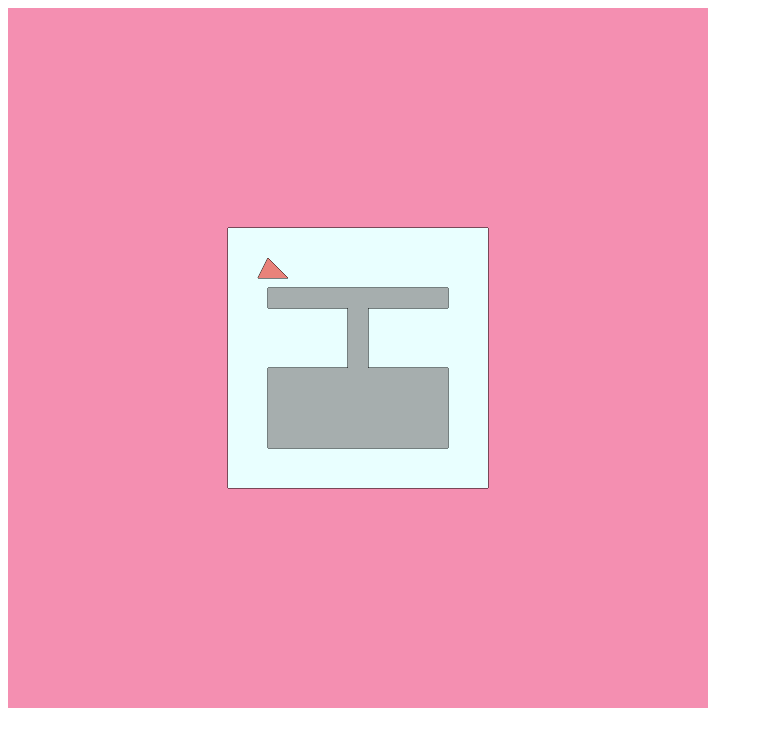
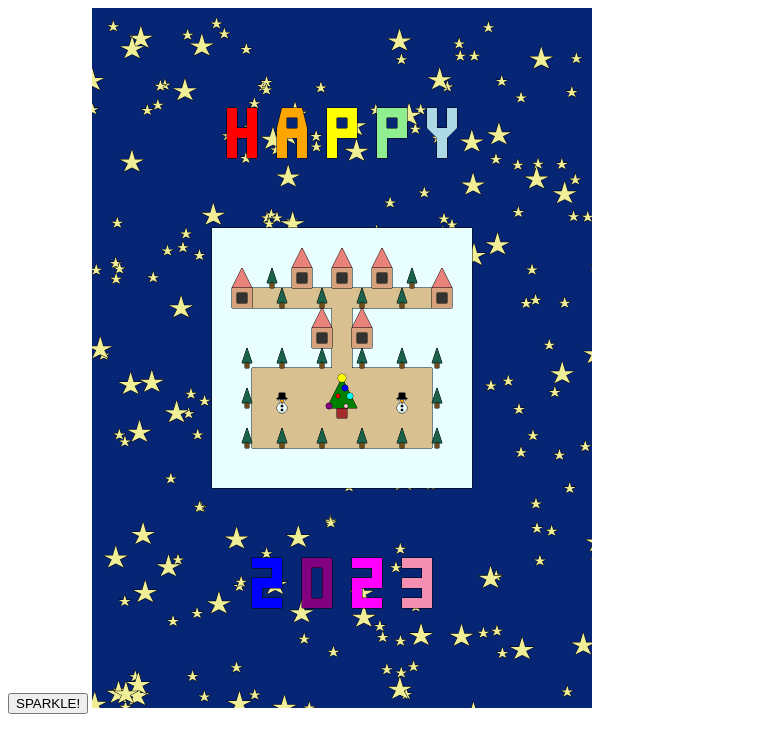
Before and after one commit to Astrid35829/M2_prog_js, a plain HTML site: page eindopdrachtgame/index.html in a window 1280 px wide. Shown: the whole page, without its empty margins (0-763 px from the left). Drawn offline with Linux system fonts and the light colour scheme.

Commit message:
added classes, button

```diff
--- /dev/null
+++ b/eindopdrachtgame/BoomRenderer.js
@@ -0,0 +1,97 @@
+export class Boom{
+    tekenBoom(g, x, y){
+        //blad
+        g.beginPath()
+        g.fillStyle = "#1a6249";
+        g.moveTo(x,y);
+        g.lineTo(x-5, y+15);
+        g.lineTo(x+5, y+15);
+        g.closePath();
+        g.stroke();
+        g.fill();
+
+        //stam
+        g.beginPath()
+        g.fillStyle = "#6e4c1b";
+        g.moveTo(x-2, y+15);
+        g.lineTo(x-2, y+20);
+        g.lineTo(x+2, y+20);
+        g.lineTo(x+2, y+15);
+        g.closePath();
+        g.stroke();
+        g.fill();
+    }
+}
+
+export class Kerstboom{
+    tekenKerstboom(g, x, y){
+        //stump
+        g.beginPath()
+        g.fillStyle = "brown";
+        g.moveTo(x-5, y+30);
+        g.lineTo(x-5, y+40);
+        g.lineTo(x+5, y+40);
+        g.lineTo(x+5, y+30);
+        g.closePath();
+        g.stroke();
+        g.fill();
+
+        //naalden
+        g.beginPath()
+        g.fillStyle = "green";
+        g.moveTo(x, y);
+        g.lineTo(x-15, y +30);
+        g.lineTo(x+15, y+30);
+        g.closePath();
+        g.stroke();
+        g.fill();
+
+        //ball
+        g.beginPath();
+        g.fillStyle = "yellow";
+        g.arc(x, y, 4,0,Math.PI*2);
+        g.stroke();
+        g.fill();
+        g.closePath();
+
+        //ball 2
+        g.beginPath();
+        g.fillStyle = "red";
+        g.arc(x-4, y+18, 2,0,Math.PI*2);
+        g.stroke();
+        g.fill();
+        g.closePath();
+
+        //ball 3
+        g.beginPath();
+        g.fillStyle = "pink";
+        g.arc(x+4, y+28, 2,0,Math.PI*2);
+        g.stroke();
+        g.fill();
+        g.closePath();
+
+        // ball 4
+        g.beginPath();
+        g.fillStyle = "purple";
+        g.arc(x-13, y+28, 3,0,Math.PI*2);
+        g.stroke();
+        g.fill();
+        g.closePath();
+
+        //ball 5
+        g.beginPath();
+        g.fillStyle = "cyan";
+        g.arc(x+8, y+18, 3,0,Math.PI*2);
+        g.stroke();
+        g.fill();
+        g.closePath();
+
+        //ball 6
+        g.beginPath();
+        g.fillStyle = "blue";
+        g.arc(x+3, y+10, 3,0,Math.PI*2);
+        g.stroke();
+        g.fill();
+        g.closePath();
+    }
+}
--- /dev/null
+++ b/eindopdrachtgame/HuisRenderer.js
@@ -0,0 +1,39 @@
+export class Huis{
+    tekenHuis(g,x,y)
+    {
+        // dak
+        g.beginPath()
+        g.fillStyle = "#E8827A";
+        g.moveTo(x,y);
+        g.lineTo(x+20,y);
+        g.lineTo(x+10,y-20);
+        g.closePath();
+        g.stroke();
+        g.fill();
+
+        // huisblok
+        g.beginPath()
+        g.fillStyle = "#d6a17d";
+        g.moveTo(x,y);
+        g.lineTo(x, y+20);
+        g.lineTo(x+20,y+20);
+        g.lineTo(x+20,y);
+        g.closePath();
+        g.stroke();
+        g.fill();
+    }
+
+    tekenRaam(g,x,y,b)
+    {
+         //raam
+         g.beginPath()
+         g.fillStyle = b;
+         g.moveTo(x+5, y+5);
+         g.lineTo(x+5,y+15);
+         g.lineTo(x+15, y+15);
+         g.lineTo(x+15, y+5);
+         g.closePath();
+         g.stroke();
+         g.fill();
+    }
+}
--- /dev/null
+++ b/eindopdrachtgame/LetterRenderer.js
@@ -0,0 +1,169 @@
+export class Letters{
+    tekenH(g,x,y){
+        //h
+        g.beginPath()
+        g.fillStyle = "red";
+        g.moveTo(x,y);
+        g.lineTo(x, y+50);
+        g.lineTo(x+10, y+50);
+        g.lineTo(x+10, y+30);
+        g.lineTo(x+20, y+30);
+        g.lineTo(x+20, y+50);
+        g.lineTo(x+30, y+50);
+        g.lineTo(x+30, y);
+        g.lineTo(x+20,y);
+        g.lineTo(x+20, y+20);
+        g.lineTo(x+10, y+20);
+        g.lineTo(x+10,y);
+        g.closePath();
+        g.stroke();
+        g.fill();
+    }
+
+    tekenA(g, x, y, b){
+        //a
+        g.beginPath()
+        g.fillStyle = "orange";
+        g.moveTo(x+5,y);
+        g.lineTo(x,y+20);
+        g.lineTo(x,y+50);
+        g.lineTo(x+10, y+50);
+        g.lineTo(x+10, y+30);
+        g.lineTo(x+20, y+30);
+        g.lineTo(x+20, y+50);
+        g.lineTo(x+30, y+50);
+        g.lineTo(x+30, y+20);
+        g.lineTo(x+25, y);
+        g.closePath();
+        g.stroke();
+        g.fill();
+
+        // a-hole
+        g.beginPath()
+        g.fillStyle = b;
+        g.beginPath();
+        g.moveTo(x+10, y+10);
+        g.lineTo(x+10,y+20);
+        g.lineTo(x+20, y+20);
+        g.lineTo(x+20, y+10);
+        g.closePath();
+        g.stroke();
+        g.fill();
+    }
+
+    tekenP(g,x,y,b,c){
+        //p
+        g.beginPath();
+        g.fillStyle = c;
+        g.moveTo(x,y);
+        g.lineTo(x,y+50);
+        g.lineTo(x+10,y+50);
+        g.lineTo(x+10,y+30);
+        g.lineTo(x+30,y+30);
+        g.lineTo(x+30,y);
+        g.closePath();
+        g.stroke();
+        g.fill();
+
+        //p-hole
+        g.beginPath()
+        g.fillStyle = b;
+        g.beginPath();
+        g.moveTo(x+10, y+10);
+        g.lineTo(x+10,y+20);
+        g.lineTo(x+20, y+20);
+        g.lineTo(x+20, y+10);
+        g.closePath();
+        g.stroke();
+        g.fill();
+    }
+
+    tekenY(g,x,y){
+        //y
+        g.beginPath()
+        g.fillStyle = "lightblue";
+        g.moveTo(x,y);
+        g.lineTo(x,y+20);
+        g.lineTo(x+10, y+30);
+        g.lineTo(x+10,y+50);
+        g.lineTo(x+20,y+50);
+        g.lineTo(x+20, y+30);
+        g.lineTo(x+30,y+20);
+        g.lineTo(x+30, y);
+        g.lineTo(x+20, y);
+        g.lineTo(x+20, y+20);
+        g.lineTo(x+10, y+20);
+        g.lineTo(x+10, y);
+        g.closePath();
+        g.stroke();
+        g.fill();
+    }
+}
+
+export class Nummers
+{
+    teken2(g,x,y,c){
+        // 2
+        g.beginPath()
+        g.fillStyle = c;
+        g.moveTo(x,y);
+        g.lineTo(x,y+10);
+        g.lineTo(x+20,y+10);
+        g.lineTo(x+20, y+20);
+        g.lineTo(x,y+20);
+        g.lineTo(x, y+50);
+        g.lineTo(x+30, y+50);
+        g.lineTo(x+30, y+40);
+        g.lineTo(x+10, y+40);
+        g.lineTo(x+10, y+30);
+        g.lineTo(x+30, y+30);
+        g.lineTo(x+30, y);
+        g.closePath();
+        g.stroke();
+        g.fill();
+    }
+
+    teken0(g,x,y,b){
+        //0
+        g.beginPath()
+        g.fillStyle = "purple";
+        g.moveTo(x,y);
+        g.lineTo(x,y+50);
+        g.lineTo(x+30, y+50);
+        g.lineTo(x+30, y);
+        g.closePath();
+        g.stroke();
+        g.fill();
+
+        //0-hole
+        g.beginPath()
+        g.fillStyle = b;
+        g.moveTo(x+10, y+10);
+        g.lineTo(x+10, y+40);
+        g.lineTo(x+20, y+40);
+        g.lineTo(x+20, y+10);
+        g.closePath();
+        g.stroke();
+        g.fill();
+    }
+
+    teken3(g,x,y){
+        g.beginPath()
+        g.fillStyle = "#F48FB1";
+        g.moveTo(x,y);
+        g.lineTo(x, y+10);
+        g.lineTo(x+20, y+10);
+        g.lineTo(x+20,y+20);
+        g.lineTo(x,y+20);
+        g.lineTo(x,y+30);
+        g.lineTo(x+20, y+30);
+        g.lineTo(x+20,y+40);
+        g.lineTo(x, y+40);
+        g.lineTo(x,y+50);
+        g.lineTo(x+30, y+50);
+        g.lineTo(x+30, y);
+        g.closePath();
+        g.stroke();
+        g.fill();
+    }
+}
--- /dev/null
+++ b/eindopdrachtgame/LightRandom.js
@@ -0,0 +1,41 @@
+
+export class Color {
+    randomGetal() {
+        let random = Math.floor(Math.random() * 6) + 1;
+        return random;
+    }
+
+    rollNumber() {
+        let number = this.randomGetal();
+
+        if (number == 1) {
+            number = "red";
+        }
+
+        if (number == 2) {
+            number = "orange";
+        }
+
+        if (number == 3) {
+            number = "yellow";
+        }
+
+        if (number == 4) {
+            number = "green";
+        }
+
+        if (number == 5) {
+            number = "cyan";
+        }
+
+        if (number == 6) {
+            number =="purple";
+        }
+
+        if (number == 7) {
+            number = "pink";
+        }
+
+        return number
+    }
+}
--- /dev/null
+++ b/eindopdrachtgame/SnowmanRenderer.js
@@ -0,0 +1,61 @@
+export class Snowman{
+    tekenSnowman(g, x, y){
+        //base
+        g.beginPath();
+        g.fillStyle = "#E9FFFF";
+        g.arc(x, y, 5,0,Math.PI*2);
+        g.stroke();
+        g.fill();
+        g.closePath();
+
+        //head
+        g.beginPath();
+        g.fillStyle = "#E9FFFF";
+        g.arc(x, y-8, 3,0,Math.PI*2);
+        g.stroke();
+        g.fill();
+        g.closePath();
+
+        //button 1
+        g.beginPath();
+        g.fillStyle = "black";
+        g.arc(x, y+2, 1,0,Math.PI*2);
+        g.stroke();
+        g.fill();
+        g.closePath();
+
+        //button 2
+        g.beginPath();
+        g.fillStyle = "black";
+        g.arc(x, y-2, 1,0,Math.PI*2);
+        g.stroke();
+        g.fill();
+        g.closePath();
+
+        //carrot
+        g.beginPath()
+        g.fillStyle = "orange";
+        g.moveTo(x-2, y-8);
+        g.lineTo(x, y-5);
+        g.lineTo(x+2, y-8);
+        g.closePath();
+        g.stroke();
+        g.fill();
+
+        //hat
+        g.beginPath()
+        g.fillStyle = "black";
+        g.moveTo(x-3, y-15);
+        g.lineTo(x-3, y-10);
+        g.lineTo(x-5, y-10);
+        g.lineTo(x-5, y-9);
+        g.lineTo(x+5, y-9);
+        g.lineTo(x+5, y-10);
+        g.lineTo(x+3, y-10);
+        g.lineTo(x+3, y-15);
+        g.closePath();
+        g.stroke();
+        g.fill();
+
+    }
+}
--- /dev/null
+++ b/eindopdrachtgame/StarRenderer.js
@@ -0,0 +1,42 @@
+export class Star1Renderer{
+    tekenStar1(g,x,y)
+    {
+        g.beginPath();
+        g.fillStyle = "#f0ee97";
+        g.moveTo(x, y);
+        g.lineTo(x - 1.5, y + 5);
+        g.lineTo(x - 6, y + 5);
+        g.lineTo(x - 2, y + 7);
+        g.lineTo(x - 4, y + 11);
+        g.lineTo(x, y + 9);
+        g.lineTo(x + 4, y + 11);
+        g.lineTo(x + 2 , y + 7);
+        g.lineTo(x + 6, y + 5);
+        g.lineTo(x + 1.5, y + 5);
+        g.closePath();
+        g.stroke();
+        g.fill();
+    }
+}
+
+export class Star2Renderer
+{
+    tekenStar2(g,x,y)
+    {
+        g.beginPath();
+        g.fillStyle = "#f0ee97";
+        g.moveTo(x, y);
+        g.lineTo(x - 3, y + 10);
+        g.lineTo(x - 12, y + 10);
+        g.lineTo(x - 4, y + 14);
+        g.lineTo(x - 8, y + 22);
+        g.lineTo(x, y + 18);
+        g.lineTo(x + 8, y + 22);
+        g.lineTo(x + 4 , y + 14);
+        g.lineTo(x + 12, y + 10);
+        g.lineTo(x + 3, y + 10);
+        g.closePath();
+        g.stroke();
+        g.fill();
+    }
+}
--- a/eindopdrachtgame/app.js
+++ b/eindopdrachtgame/app.js
@@ -1,3 +1,10 @@
+import { Star1Renderer, Star2Renderer} from "./StarRenderer.js";
+import {Boom, Kerstboom} from "./BoomRenderer.js";
+import {Snowman} from "./SnowmanRenderer.js";
+import {Huis} from "./HuisRenderer.js";
+import {Letters, Nummers} from "./LetterRenderer.js";
+import {Color} from "./LightRandom.js";
+// DONT FORGET THE .js WHILE IMPORTING STUFF CUZ VSCODE AUTOCOMPLETES IT WITHOUUUUUUUT... Was stuck for a while on it...
 class App
 {
     runApplication()
@@ -6,66 +13,156 @@ class App
         let g = canvas.getContext("2d");
         console.log(canvas);
 
+        let b = "#062575";
 
-        this.tekenAchtergrond(g);
-        this.tekenWeg(g);
-        this.tekenHuis(g,250,260)
+        this.tekenAchtergrond(g,0, 0, b);
+
+        let star1 = new Star1Renderer();
+        let star2 = new Star2Renderer();
+
+        for(let i = 0; i < 300; i++){
+            let x = Math.random()*1000;
+            let y = Math.random()*700;
+            star1.tekenStar1(g, x, y);
+        }
+
+        for(let i = 0; i < 150; i++){
+            let x = Math.random()*1000;
+            let y = Math.random()*700;
+            star2.tekenStar2(g, x, y);
+        }
+
+        this.tekenSnow(g, 120,220);
+
+        this.tekenWeg(g,160,280);
+
+        let huis = new Huis();
+
+        huis.tekenHuis(g,140,280);
+        huis.tekenHuis(g,200,260);
+        huis.tekenHuis(g,240,260);
+        huis.tekenHuis(g,280,260);
+        huis.tekenHuis(g,340,280);
+        huis.tekenHuis(g,220,320);
+        huis.tekenHuis(g,260,320);
+
+        huis.tekenRaam(g,140,280, "#333");
+        huis.tekenRaam(g,200,260, "#333");
+        huis.tekenRaam(g,240,260, "#333");
+        huis.tekenRaam(g,280,260, "#333");
+        huis.tekenRaam(g,340,280, "#333");
+        huis.tekenRaam(g,220,320, "#333");
+        huis.tekenRaam(g,260,320, "#333");
+
+        let knop = document.getElementById("js--sparkle");
+        knop.addEventListener('click', ()=>{
+        let light = new Color().rollNumber();
+            huis.tekenRaam(g,140,280, light);
+            huis.tekenRaam(g,200,260, light);
+            huis.tekenRaam(g,240,260, light);
+            huis.tekenRaam(g,280,260, light);
+            huis.tekenRaam(g,340,280, light);
+            huis.tekenRaam(g,220,320, light);
+            huis.tekenRaam(g,260,320, light);
+        });
+
+        let boom = new Boom();
+
+        boom.tekenBoom(g, 155, 340);
+        boom.tekenBoom(g, 155, 380);
+        boom.tekenBoom(g, 155, 420);
+        boom.tekenBoom(g, 190, 420);
+        boom.tekenBoom(g, 230, 420);
+        boom.tekenBoom(g, 270, 420);
+        boom.tekenBoom(g, 310, 420);
+        boom.tekenBoom(g, 345, 420);
+        boom.tekenBoom(g, 345, 380);
+        boom.tekenBoom(g, 345, 340);
+        boom.tekenBoom(g, 190, 340);
+        boom.tekenBoom(g, 230, 340);
+        boom.tekenBoom(g, 270, 340);
+        boom.tekenBoom(g, 310, 340);
+        boom.tekenBoom(g, 180, 260);
+        boom.tekenBoom(g, 320, 260);
+        boom.tekenBoom(g, 190, 280);
+        boom.tekenBoom(g, 230, 280);
+        boom.tekenBoom(g, 270, 280);
+        boom.tekenBoom(g, 310, 280);
+
+        let snowman = new Snowman();
+
+        snowman.tekenSnowman(g, 190, 400);
+        snowman.tekenSnowman(g, 310, 400);
+
+        let kerstboom = new Kerstboom();
+
+        kerstboom.tekenKerstboom(g,250,370);
+
+        let letter = new Letters();
+
+        letter.tekenH(g, 135, 100);
+
+        letter.tekenA(g,185,100,b);
+
+        letter.tekenP(g,235,100, b, 'yellow');
+        letter.tekenP(g,285,100, b, 'lightgreen');
+
+        letter.tekenY(g, 335, 100);
+
+        let nummer = new Nummers();
+
+        nummer.teken2(g, 160, 550, 'blue');
+        nummer.teken2(g, 260, 550, 'magenta');
+
+        nummer.teken0(g, 210, 550,b);
+
+        nummer.teken3(g,310,550);
     }
 
-    tekenAchtergrond(g)
+    tekenAchtergrond(g, x, y, b)
     {
         //achtergrond
         g.beginPath()
-        g.fillStyle = "#F48FB1";
-        g.moveTo(0,0);
-        g.lineTo(0,700);
-        g.lineTo(700,700);
-        g.lineTo(700,0);
-        g.closePath();
-        g.stroke();
-        g.fill();
-
-        //snow
-        g.beginPath()
-        g.fillStyle = "#E9FFFF";
-        g.moveTo(220,220);
-        g.lineTo(220,480);
-        g.lineTo(480,480);
-        g.lineTo(480,220);
+        g.fillStyle = b;
+        g.moveTo(x,y);
+        g.lineTo(x,y+700);
+        g.lineTo(x+500,y+700);
+        g.lineTo(x+500,y);
         g.closePath();
         g.stroke();
         g.fill();
     }
 
-    tekenWeg(g)
-    {
+    tekenSnow(g,x,y){
+
+        //snow
         g.beginPath()
-        g.fillStyle = "#A6AEAE";
-        g.moveTo(260,280);
-        g.lineTo(260,300);
-        g.lineTo(340,300);
-        g.lineTo(340,360);
-        g.lineTo(260,360);
-        g.lineTo(260,440);
-        g.lineTo(440,440);
-        g.lineTo(440,360);
-        g.lineTo(360,360);
-        g.lineTo(360,300);
-        g.lineTo(440,300);
-        g.lineTo(440,280);
+        g.fillStyle = "#E9FFFF";
+        g.moveTo(x,y);
+        g.lineTo(x,y+260);
+        g.lineTo(x+260, y+260);
+        g.lineTo(x+260,y);
         g.closePath();
         g.stroke();
         g.fill();
     }
 
-    tekenHuis(g,y,x)
+    tekenWeg(g,x,y)
     {
-        //dak
         g.beginPath()
-        g.fillStyle = "#E8827A";
-        g.moveTo(x,y);
-        g.lineTo(x-10,y+20);
-        g.lineTo(x+20,y+20);
+        g.fillStyle = "#d8c090";
+        g.moveTo(x, y);
+        g.lineTo(x, y+20);
+        g.lineTo(x+80, y+20);
+        g.lineTo(x+80, y+80);
+        g.lineTo(x, y+80);
+        g.lineTo(x, y+160);
+        g.lineTo(x+180, y+160);
+        g.lineTo(x+180, y+80);
+        g.lineTo(x+100, y+80);
+        g.lineTo(x+100, y+20);
+        g.lineTo(x+180, y+20);
+        g.lineTo(x+180, y);
         g.closePath();
         g.stroke();
         g.fill();
--- a/eindopdrachtgame/index.html
+++ b/eindopdrachtgame/index.html
@@ -9,6 +9,8 @@
     <title>Kerstkaart</title>
 </head>
 <body>
-    <canvas id = "canvasId" width = "700" height = "700"></canvas>
+    <button id="js--sparkle">SPARKLE!</button>
+    <canvas id = "canvasId" width = "500" height = "700"></canvas>
+
 </body>
 </html>
```
